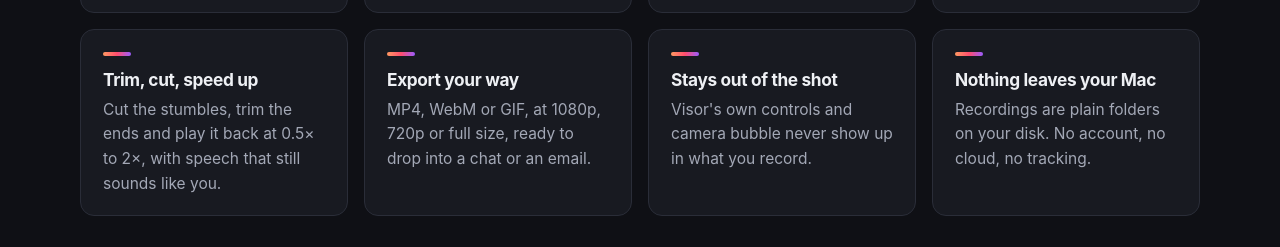
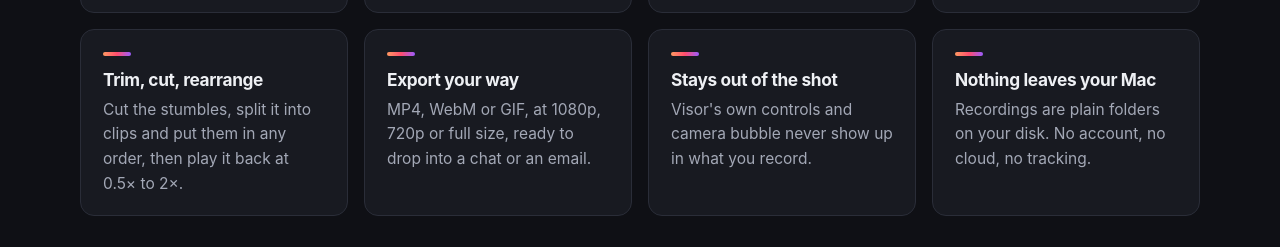
Before and after one commit to rrramirez/visor-cam, a plain HTML site: page site/index.html in a window 1280 px wide. Shown: the part 1913-2160 px from the top of the page. Drawn offline with Linux system fonts and the light colour scheme.

Commit message:
Mention clips on the site
Co-Authored-By: Claude Opus 5.5 <noreply@anthropic.com>
Claude-Session: https://claude.ai/code/session_013s7xb2wD6CNckNdeb1rn2s

```diff
--- a/site/index.html
+++ b/site/index.html
@@ -77,8 +77,8 @@
           <p>Pause and resume as often as you like. It all ends up in one recording.</p>
         </article>
         <article>
-          <h3>Trim, cut, speed up</h3>
-          <p>Cut the stumbles, trim the ends and play it back at 0.5× to 2×, with speech that still sounds like you.</p>
+          <h3>Trim, cut, rearrange</h3>
+          <p>Cut the stumbles, split it into clips and put them in any order, then play it back at 0.5× to 2×.</p>
         </article>
         <article>
           <h3>Export your way</h3>
```
